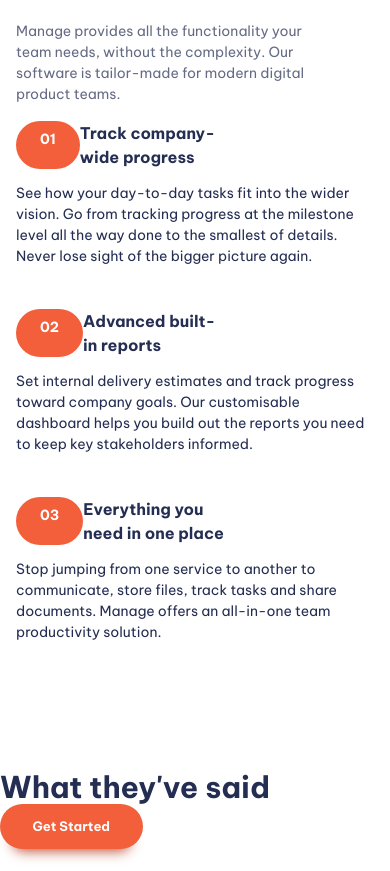
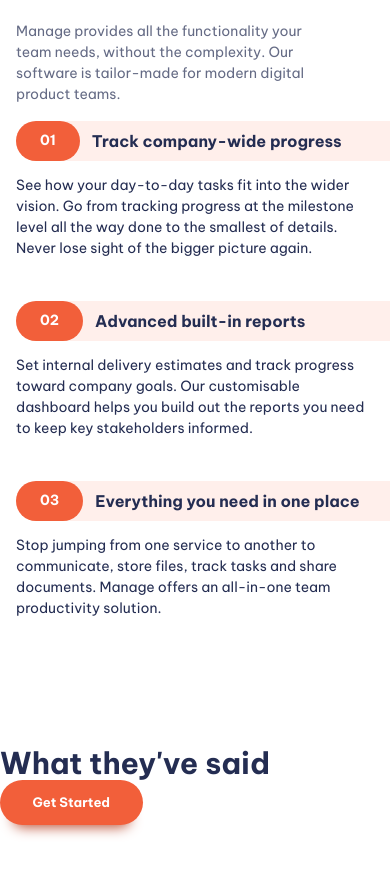
Before and after one commit to Md-Yaseen-Dev/Projects--HTML-and-CSS, a website built with Vite: page 01. Build Responsive website/fem-manage-landing-page/index.html in a window 390 px wide. Shown: the part 1043-1914 px from the top of the page. Built offline with nearby package versions, Linux system fonts and the light colour scheme.

Commit message:
numbered items completed

```diff
--- a/01. Build Responsive website/fem-manage-landing-page/style.css
+++ b/01. Build Responsive website/fem-manage-landing-page/style.css
@@ -391,32 +391,72 @@
 }
 
 /* numbered items */
-
 .numbered-items {
   counter-reset: count;
+  width: fit-content;
+  margin-inline: auto;
 }
 
 .numbered-items li {
   counter-increment: count;
-
-}
-.numbered-items div{
-  display:grid;
-  grid-template-columns: min-content 1fr 1fr;
 }
 
-.numbered-items p{
+.numbered-items div {
+  display: grid;
+  position: relative;
+  align-items: center;
+  column-gap: var(--size-300);
+  grid-template-columns: min-content 1fr;
+}
+
+.numbered-items__title {
+  grid-row: 1 / 2;
+  grid-column: 2 / 3;
+  line-height: 1;
+}
+
+.numbered-items__body {
   grid-column: 1 / -1;
+}
+
+@media (min-width: 30em) {
+  .numbered-items__body {
+    grid-column: 2 / -1;
+  }
+}
+
+.numbered-items div::before,
+.numbered-items div::after {
+  height: 40px;
 }
 
 .numbered-items div::before {
   content: "0" counter(count);
-  background-color: var(--clr-accent-400);
+  display: flex;
+  align-items: center;
   color: var(--clr-neutral-100);
   font-weight: var(--fw-bold);
-  padding: var(--size-200) var(--size-500);
+  background-color: var(--clr-accent-400);
+  padding: 0 var(--size-500);
   border-radius: 100vw;
+  grid-row: 1 / 2;
+  grid-column: 1 / 2;
 }
+
+@media (max-width: 30em) {
+  .numbered-items div::after {
+    --bg: var(--clr-accent-100);
+    content: "";
+    display: block;
+    z-index: -1;
+    border-radius: 100vw 0 0 100vw;
+    grid-column: 1 / -1;
+    grid-row: 1 / 2;
+    box-shadow: 5em 0 0 var(--bg);
+    background: var(--bg);
+  }
+}
+
 
 /* Utility classes */
 
```
